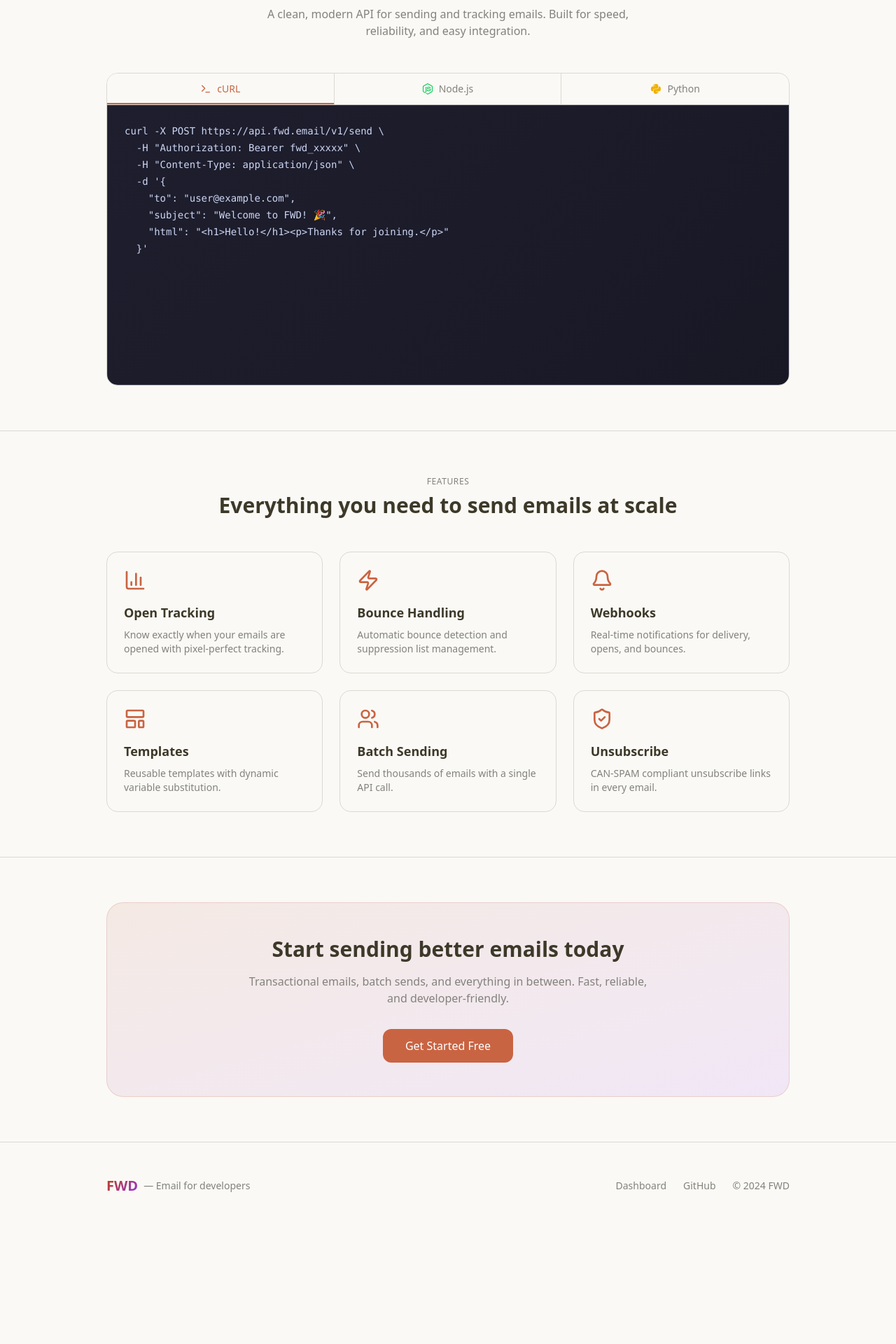
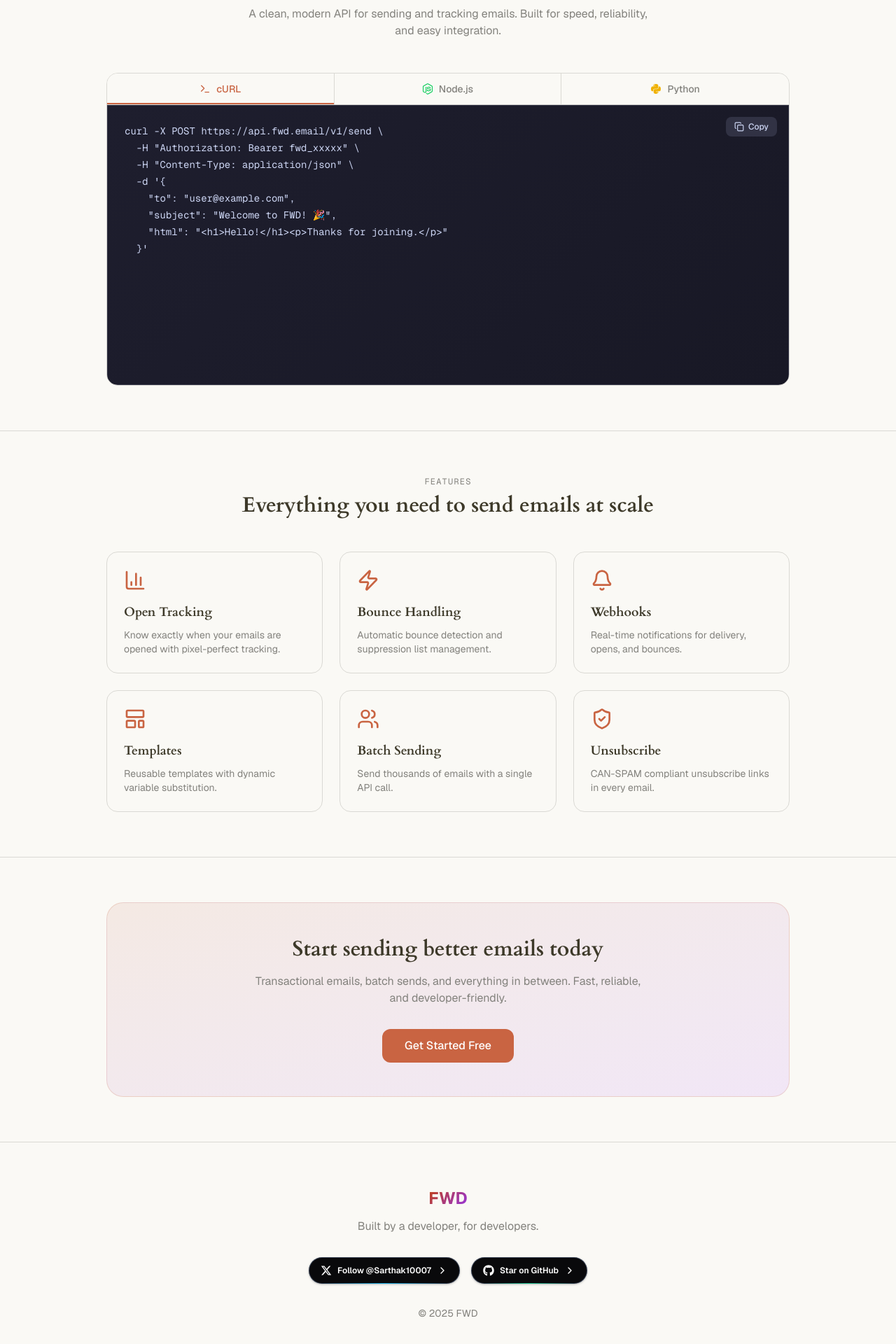
Before and after one commit to sarthaklaptop/fwd, a Next.js app: page / in a window 1280 px wide. Shown: the part 784-2704 px from the top of the page at 70% size. Before the commit the page ends 2540 px from the top, so only its background shows below. Built offline with nearby package versions, Linux system fonts and the light colour scheme.

Commit message:
feat: implement initial landing page with core layout, global styles, header, footer, and interactive API showcase.

```diff
--- a/src/app/globals.css
+++ b/src/app/globals.css
@@ -33,9 +33,9 @@
   --sidebar-accent-foreground: oklch(0.3250 0 0);
   --sidebar-border: oklch(0.9401 0 0);
   --sidebar-ring: oklch(0.7731 0 0);
-  --font-sans: ui-sans-serif, system-ui, -apple-system, BlinkMacSystemFont, 'Segoe UI', Roboto, 'Helvetica Neue', Arial, 'Noto Sans', sans-serif, 'Apple Color Emoji', 'Segoe UI Emoji', 'Segoe UI Symbol', 'Noto Color Emoji';
+  --font-sans: var(--font-geist-sans), ui-sans-serif, system-ui, -apple-system, BlinkMacSystemFont, 'Segoe UI', Roboto, 'Helvetica Neue', Arial, 'Noto Sans', sans-serif;
   --font-serif: ui-serif, Georgia, Cambria, "Times New Roman", Times, serif;
-  --font-mono: ui-monospace, SFMono-Regular, Menlo, Monaco, Consolas, "Liberation Mono", "Courier New", monospace;
+  --font-mono: var(--font-geist-mono), ui-monospace, SFMono-Regular, Menlo, Monaco, Consolas, "Liberation Mono", "Courier New", monospace;
   --radius: 0.5rem;
   --shadow-2xs: 0 1px 3px 0px hsl(0 0% 0% / 0.05);
   --shadow-xs: 0 1px 3px 0px hsl(0 0% 0% / 0.05);
@@ -135,10 +135,32 @@
   --shadow-2xl: var(--shadow-2xl);
 }
 
+html {
+  scroll-behavior: smooth;
+  scroll-padding-top: 5rem;
+}
+
 body {
   background: var(--background);
   color: var(--foreground);
-  font-family: var(--font-sans);
+  font-family: var(--font-geist-sans), ui-sans-serif, system-ui, sans-serif;
+}
+
+/* Font Hierarchy */
+h1,
+h2,
+h3,
+h4,
+h5,
+h6 {
+  font-family: var(--font-cardo), ui-serif, Georgia, serif;
+}
+
+/* Section labels (uppercase small text above headings) */
+.font-label {
+  font-family: var(--font-geist-mono), ui-monospace, monospace;
+  text-transform: uppercase;
+  letter-spacing: 0.1em;
 }
 
 @keyframes slide-up {
@@ -194,7 +216,7 @@ body {
 }
 
 .code-block code {
-  font-family: var(--font-mono);
+  font-family: var(--font-geist-mono), ui-monospace, monospace;
 }
 
 /* Gradient text */
--- a/src/app/layout.tsx
+++ b/src/app/layout.tsx
@@ -1,5 +1,5 @@
 import type { Metadata } from "next";
-import { Geist, Geist_Mono } from "next/font/google";
+import { Geist, Geist_Mono, Cardo } from "next/font/google";
 import "./globals.css";
 import { ThemeProvider } from "@/components/theme-provider";
 
@@ -11,6 +11,13 @@ const geistSans = Geist({
 const geistMono = Geist_Mono({
   variable: "--font-geist-mono",
   subsets: ["latin"],
+});
+
+const cardo = Cardo({
+  variable: "--font-cardo",
+  subsets: ["latin"],
+  weight: ["400", "700"],
+  style: ["normal", "italic"],
 });
 
 export const metadata: Metadata = {
@@ -26,7 +33,7 @@ export default function RootLayout({
   return (
     <html lang="en" suppressHydrationWarning>
       <body
-        className={`${geistSans.variable} ${geistMono.variable} antialiased`}
+        className={`${geistSans.variable} ${geistMono.variable} ${cardo.variable} antialiased`}
       >
         <ThemeProvider>
           {children}
--- a/src/app/page.tsx
+++ b/src/app/page.tsx
@@ -12,9 +12,11 @@ import {
   Users,
   ShieldCheck,
   Terminal,
+  Copy,
+  Check,
 } from "lucide-react";
 import { FaNodeJs, FaPython } from "react-icons/fa";
-import { ThemeToggle } from "@/components/theme-toggle";
+import { Header, Footer } from "@/components/landing";
 
 const codeExamples = {
   curl: `curl -X POST https://api.fwd.email/v1/send \\
@@ -99,37 +101,11 @@ const features = [
 
 export default function Home() {
   const [activeTab, setActiveTab] = useState('curl');
+  const [copied, setCopied] = useState(false);
 
   return (
     <div className="min-h-screen bg-background">
-      {/* Header */}
-      <header className="sticky top-0 z-50 border-b border-border bg-background/80 backdrop-blur-lg">
-        <div className="mx-auto max-w-5xl px-6 py-4">
-          <div className="flex items-center justify-between">
-            <Link href="/" className="text-2xl font-bold tracking-tight">
-              <span className="gradient-text">FWD</span>
-            </Link>
-            <nav className="hidden md:flex items-center gap-6">
-              <Link href="#features" className="text-sm text-muted-foreground hover:text-foreground transition-colors">
-                Features
-              </Link>
-              <Link href="#api" className="text-sm text-muted-foreground hover:text-foreground transition-colors">
-                API
-              </Link>
-              <Link href="/auth/login" className="text-sm text-muted-foreground hover:text-foreground transition-colors">
-                Login
-              </Link>
-              <ThemeToggle />
-              <Link
-                href="/auth/login"
-                className="text-sm px-4 py-2 bg-primary text-primary-foreground rounded-lg hover:opacity-90 transition-opacity"
-              >
-                Get Started
-              </Link>
-            </nav>
-          </div>
-        </div>
-      </header>
+      <Header />
 
       {/* Hero Section */}
       <section className="py-20 md:py-32">
@@ -168,7 +144,7 @@ export default function Home() {
       <section id="api" className="py-16 border-t border-border">
         <div className="mx-auto max-w-5xl px-6">
           <div className="text-center mb-12">
-            <p className="text-xs uppercase tracking-wider text-muted-foreground mb-2">Email API</p>
+            <p className="font-label text-xs text-muted-foreground mb-2">Email API</p>
             <h2 className="text-2xl md:text-3xl font-bold mb-4">
               Developer-first email infrastructure
             </h2>
@@ -205,7 +181,44 @@ export default function Home() {
             </div>
 
             {/* Code Content */}
-            <div className="code-block h-[400px] overflow-y-auto">
+            <div className="code-block h-[400px] overflow-y-auto relative">
+              {/* Copy Button */}
+              <button
+                onClick={() => {
+                  navigator.clipboard.writeText(codeExamples[activeTab as keyof typeof codeExamples]);
+                  setCopied(true);
+                  setTimeout(() => setCopied(false), 2000);
+                }}
+                className="absolute top-4 right-4 z-10 flex items-center gap-1.5 px-3 py-1.5 text-xs font-medium text-[#cdd6f4] bg-[#313244] hover:bg-[#45475a] rounded-lg transition-colors overflow-hidden"
+              >
+                <AnimatePresence mode="wait">
+                  {copied ? (
+                    <motion.div
+                      key="copied"
+                      initial={{ opacity: 0, scale: 0.8, y: 10 }}
+                      animate={{ opacity: 1, scale: 1, y: 0 }}
+                      exit={{ opacity: 0, scale: 0.8, y: -10 }}
+                      transition={{ duration: 0.15 }}
+                      className="flex items-center gap-1.5"
+                    >
+                      <Check className="w-3.5 h-3.5 text-green-400" />
+                      <span>Copied!</span>
+                    </motion.div>
+                  ) : (
+                    <motion.div
+                      key="copy"
+                      initial={{ opacity: 0, scale: 0.8, y: 10 }}
+                      animate={{ opacity: 1, scale: 1, y: 0 }}
+                      exit={{ opacity: 0, scale: 0.8, y: -10 }}
+                      transition={{ duration: 0.15 }}
+                      className="flex items-center gap-1.5"
+                    >
+                      <Copy className="w-3.5 h-3.5" />
+                      <span>Copy</span>
+                    </motion.div>
+                  )}
+                </AnimatePresence>
+              </button>
               <AnimatePresence mode="wait">
                 <motion.pre
                   key={activeTab}
@@ -229,7 +242,7 @@ export default function Home() {
       <section id="features" className="py-16 border-t border-border">
         <div className="mx-auto max-w-5xl px-6">
           <div className="text-center mb-12">
-            <p className="text-xs uppercase tracking-wider text-muted-foreground mb-2">Features</p>
+            <p className="font-label text-xs text-muted-foreground mb-2">Features</p>
             <h2 className="text-2xl md:text-3xl font-bold">
               Everything you need to send emails at scale
             </h2>
@@ -270,31 +283,7 @@ export default function Home() {
         </div>
       </section>
 
-      {/* Footer */}
-      <footer className="py-12 border-t border-border">
-        <div className="mx-auto max-w-5xl px-6">
-          <div className="flex flex-col md:flex-row items-center justify-between gap-6">
-            <div className="flex items-center gap-2">
-              <span className="text-xl font-bold gradient-text">FWD</span>
-              <span className="text-sm text-muted-foreground">— Email for developers</span>
-            </div>
-            <div className="flex items-center gap-6 text-sm text-muted-foreground">
-              <Link href="/dashboard" className="hover:text-foreground transition-colors">
-                Dashboard
-              </Link>
-              <a
-                href="https://github.com/sarthaklaptop/fwd"
-                target="_blank"
-                rel="noopener noreferrer"
-                className="hover:text-foreground transition-colors"
-              >
-                GitHub
-              </a>
-              <span>© 2024 FWD</span>
-            </div>
-          </div>
-        </div>
-      </footer>
+      <Footer />
     </div>
   );
 }
--- /dev/null
+++ b/src/components/landing/footer.tsx
@@ -0,0 +1,89 @@
+import { ChevronRight } from "lucide-react";
+import { FaXTwitter, FaGithub } from "react-icons/fa6";
+
+// Fancy Button Component
+interface FancyButtonProps {
+    href: string;
+    icon: React.ReactNode;
+    label: string;
+    glowColor: 'sky' | 'emerald';
+}
+
+function FancyButton({ href, icon, label, glowColor }: FancyButtonProps) {
+    const glowStyles = {
+        sky: {
+            radial: "bg-[image:radial-gradient(75%_100%_at_50%_0%,rgba(56,189,248,0.6)_0%,rgba(56,189,248,0)_75%)]",
+            line: "from-sky-400/0 via-sky-400/90 to-sky-400/0",
+        },
+        emerald: {
+            radial: "bg-[image:radial-gradient(75%_100%_at_50%_0%,rgba(52,211,153,0.6)_0%,rgba(52,211,153,0)_75%)]",
+            line: "from-emerald-400/0 via-emerald-400/90 to-emerald-400/0",
+        },
+    };
+
+    return (
+        <a
+            href={href}
+            target="_blank"
+            rel="noopener noreferrer"
+            className="group relative inline-block cursor-pointer rounded-full bg-slate-800 p-px text-xs font-semibold leading-6 text-white no-underline shadow-2xl shadow-zinc-900"
+        >
+            <span className="absolute inset-0 overflow-hidden rounded-full">
+                <span className={`absolute inset-0 rounded-full ${glowStyles[glowColor].radial} opacity-0 transition-opacity duration-500 group-hover:opacity-100`} />
+            </span>
+            <div className="relative z-10 flex items-center space-x-2 rounded-full bg-zinc-950 px-4 py-1.5 ring-1 ring-white/10">
+                {icon}
+                <span>{label}</span>
+                <ChevronRight className="w-4 h-4" />
+            </div>
+            <span className={`absolute -bottom-0 left-[1.125rem] h-px w-[calc(100%-2.25rem)] bg-gradient-to-r ${glowStyles[glowColor].line} transition-opacity duration-500 group-hover:opacity-40`} />
+        </a>
+    );
+}
+
+interface FooterProps {
+    twitterHandle?: string;
+    githubUrl?: string;
+}
+
+export function Footer({
+    twitterHandle = "Sarthak10007",
+    githubUrl = "https://github.com/sarthaklaptop/fwd",
+}: FooterProps) {
+    return (
+        <footer className="py-16 border-t border-border">
+            <div className="mx-auto max-w-5xl px-6">
+                <div className="flex flex-col items-center text-center gap-8">
+                    {/* Logo & Tagline */}
+                    <div className="flex flex-col items-center gap-3">
+                        <span className="text-2xl font-bold gradient-text">FWD</span>
+                        <p className="text-muted-foreground">
+                            Built by a developer, for developers.
+                        </p>
+                    </div>
+
+                    {/* Social Buttons */}
+                    <div className="flex flex-wrap items-center justify-center gap-4">
+                        <FancyButton
+                            href={`https://x.com/${twitterHandle}`}
+                            icon={<FaXTwitter className="w-4 h-4" />}
+                            label={`Follow @${twitterHandle}`}
+                            glowColor="sky"
+                        />
+                        <FancyButton
+                            href={githubUrl}
+                            icon={<FaGithub className="w-4 h-4" />}
+                            label="Star on GitHub"
+                            glowColor="emerald"
+                        />
+                    </div>
+
+                    {/* Footer Links */}
+                    <div className="flex items-center gap-6 text-sm text-muted-foreground">
+                        <span>© {new Date().getFullYear()} FWD</span>
+                    </div>
+                </div>
+            </div>
+        </footer>
+    );
+}
--- /dev/null
+++ b/src/components/landing/index.ts
@@ -0,0 +1,2 @@
+export { Header } from './header';
+export { Footer } from './footer';
```
Also changed, not shown: src/components/landing/header.tsx (added, +51 -0 lines).
